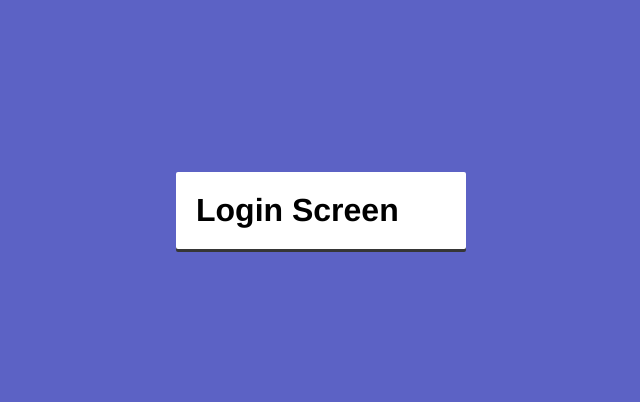
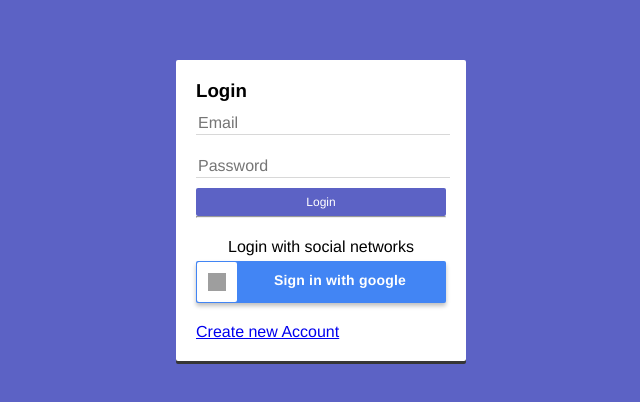
Before and after one commit to raudel25/Journal-App, a React (Create React App) app: page /auth/login in a window 1280 px wide. Shown: the part 190-592 px from the top of the page, without its empty margins (319-959 px from the left). Built offline with nearby package versions, Linux system fonts and the light colour scheme; grey boxes are pictures that could not be loaded.

Commit message:
login style

```diff
--- a/src/components/auth/LoginScreen.jsx
+++ b/src/components/auth/LoginScreen.jsx
@@ -1,7 +1,48 @@
+import { Link } from "react-router-dom";
+
 export const LoginScreen = () => {
   return (
-    <div>
-      <h1>Login Screen</h1>
-    </div>
+    <>
+      <h3 className="auth__title">Login</h3>
+
+      <form>
+        <input
+          type="text"
+          placeholder="Email"
+          name="email"
+          className="auth__input"
+        ></input>
+
+        <input
+          type="password"
+          placeholder="Password"
+          name="password"
+          className="auth__input"
+        ></input>
+
+        <button type="submit" className="btn btn-primary btn-block">
+          Login
+        </button>
+        <hr />
+
+        <div className="auth__social-networks">
+          <p>Login with social networks</p>
+
+          <div className="google-btn">
+            <div className="google-icon-wrapper">
+              <img
+                className="google-icon"
+                src="https://upload.wikimedia.org/wikipedia/commons/5/53/Google_%22G%22_Logo.svg"
+                alt="google button"
+              />
+            </div>
+            <p className="btn-text">
+              <b>Sign in with google</b>
+            </p>
+          </div>
+        </div>
+        <Link to="/auth/register">Create new Account</Link>
+      </form>
+    </>
   );
 };
--- a/src/styles/base/_settings.scss
+++ b/src/styles/base/_settings.scss
@@ -3,3 +3,6 @@
 $primary:  #5C62C5;
 $dark-grey: #363636;
 $light-grey: #d8d8d8;
+$white: #fff;
+$google-blue: #4285f4;
+$button-active-blue: #1669f2;
--- a/src/styles/components/_auth.scss
+++ b/src/styles/components/_auth.scss
@@ -15,3 +15,45 @@
   padding: 20px;
   width: 250px;
 }
+
+.auth__login {
+  background-color: darken($color: $primary, $amount: 20);
+}
+
+.auth__input {
+  color: $dark-grey;
+  border: 0px;
+  border-bottom: 1px solid $light-grey;
+  font-size: 16px;
+  margin-top: 10px;
+  margin-bottom: 10px;
+  height: 20px;
+  width: 100%;
+
+  transition: border-bottom 0.3s ease;
+
+  & :focus {
+    border-bottom: 1px solid $primary;
+    outline: none;
+  }
+}
+
+.auth__social-networks {
+  align-items: center;
+  display: flex;
+  justify-content: center;
+  flex-direction: column;
+  padding-top: 20px;
+  padding-bottom: 20px;
+  width: 100%;
+}
+
+.auth__alert-error {
+  background-color: red;
+  border-radius: 5px;
+  color: white;
+  display: flex;
+  justify-content: center;
+  margin-bottom: 10px;
+  padding: 5px;
+}
--- /dev/null
+++ b/src/styles/components/_button.scss
@@ -0,0 +1,71 @@
+.btn {
+  background-color: transparent;
+  border: none;
+  color: white;
+  cursor: pointer;
+  font-size: 12px;
+  padding: 7px 10px 7px 10px;
+
+  &:focus {
+    outline: none;
+  }
+}
+
+.btn-primary {
+  background-color: $primary;
+  border-radius: 2px;
+
+  &:disable {
+    background-color: lighten($color: $primary, $amount: 20);
+  }
+
+  &:hover {
+    background-color: darken($color: $primary, $amount: 20);
+  }
+}
+
+.btn-block {
+  width: 100%;
+}
+
+.google-btn {
+  cursor: pointer;
+  margin-top: 5px;
+  width: 100%;
+  height: 42px;
+  background-color: $google-blue;
+  border-radius: 2px;
+  box-shadow: 0 3px 4px 0 rgba(0, 0, 0, 0.25);
+
+  transition: box-shadow 0.3s ease;
+
+  .google-icon-wrapper {
+    position: absolute;
+    margin-top: 1px;
+    margin-left: 1px;
+    width: 40px;
+    height: 40px;
+    border-radius: 2px;
+    background-color: $white;
+  }
+  .google-icon {
+    position: absolute;
+    margin-top: 11px;
+    margin-left: 11px;
+    width: 18px;
+    height: 18px;
+  }
+  .btn-text {
+    float: right;
+    margin: 11px 40px 0 0;
+    color: $white;
+    font-size: 14px;
+    letter-spacing: 0.2px;
+  }
+  &:hover {
+    box-shadow: 0 0 6px $google-blue;
+  }
+  &:active {
+    background: $button-active-blue;
+  }
+}
--- a/src/styles/styles.scss
+++ b/src/styles/styles.scss
@@ -4,3 +4,4 @@
 // Components
 
 @import "./components/auth";
+@import "./components/button";
```
